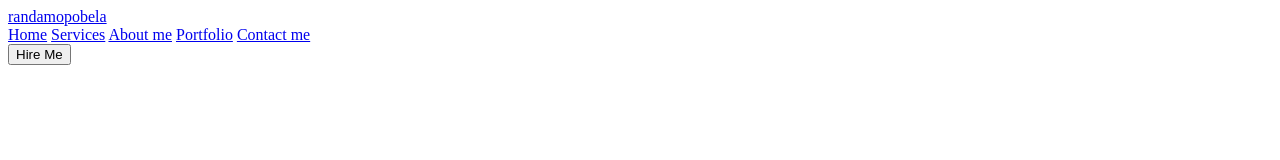
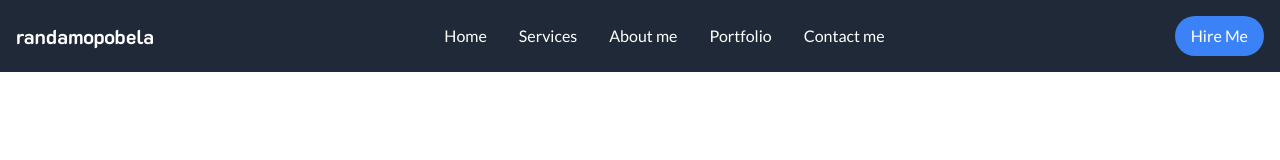
Before and after one commit to randamopobela/web-portfolio-tailwind, a plain HTML site: page index.html in a window 1280 px wide. Drawn offline with nearby package versions, Linux system fonts and the light colour scheme.

Commit message:
menambahkan navbar

```diff
--- /dev/null
+++ b/app.css
@@ -0,0 +1,7 @@
+body {
+    font-family: "Lato", sans-serif;
+}
+
+#logo {
+    font-family: "K2D", sans-serif;
+}
--- a/index.html
+++ b/index.html
@@ -3,27 +3,44 @@
 <head>
     <meta charset="UTF-8">
     <meta name="viewport" content="width=device-width, initial-scale=1.0">
+    <!-- CDN Tailwind -->
+    <script src="https://cdn.tailwindcss.com"></script>
+    <!-- Google Font -->
+    <link rel="preconnect" href="https://fonts.googleapis.com">
+    <link rel="preconnect" href="https://fonts.gstatic.com" crossorigin>
+    <link href="https://fonts.googleapis.com/css2?family=K2D:ital,wght@0,100;0,200;0,300;0,400;0,500;0,600;0,700;0,800;1,100;1,200;1,300;1,400;1,500;1,600;1,700;1,800&family=Lato:ital,wght@0,100;0,300;0,400;0,700;0,900;1,100;1,300;1,400;1,700;1,900&display=swap" rel="stylesheet">
+    <!-- CSS -->
+     <link rel="stylesheet" href="app.css">
     <title>Randa Mopobela</title>
 </head>
 <body>
     <header>
-        <nav>
-            <div>
-                <a href="#">randamopobela</a>
-
-                <div>
-                    <a href="#">Home</a>
-                    <a href="#">Services</a>
-                    <a href="#">About me</a>
-                    <a href="#">Portfolio</a>
-                    <a href="#">Contact me</a>
+        <nav class="bg-gray-800 p-4">
+            <div class="container mx-auto flex items-center justify-between">
+                <!-- Logo -->
+                <div class="text-white text-xl font-bold">
+                    <a href="#" id="logo">randamopobela</a>
                 </div>
 
-                <button>
-                    Hire Me
-                </button>
+                <!-- Menu -->
+                <ul class="hidden md:flex space-x-8 text-white">
+                    <li><a href="#" class="hover:text-gray-400">Home</a></li>
+                    <li><a href="#" class="hover:text-gray-400">Services</a></li>
+                    <li><a href="#" class="hover:text-gray-400">About me</a></li>
+                    <li><a href="#" class="hover:text-gray-400">Portfolio</a></li>
+                    <li><a href="#" class="hover:text-gray-400">Contact me</a></li>
+                </ul>
+
+                <!-- Button -->
+                <div>
+                    <button href="#" class="bg-blue-500 text-white px-4 py-2 rounded-full hover:bg-blue-700">Hire Me</button>
+                </div>
             </div>
         </nav>
     </header>
+
+    <main>
+
+    </main>
 </body>
 </html>
```
